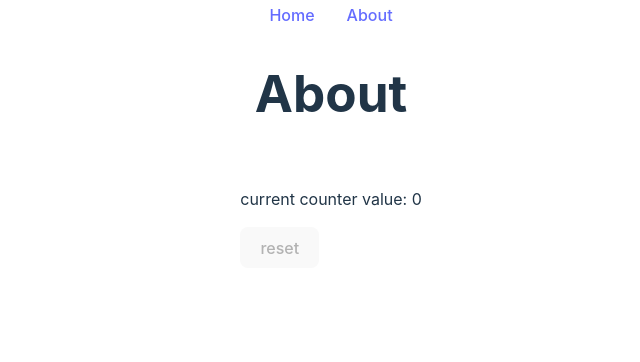
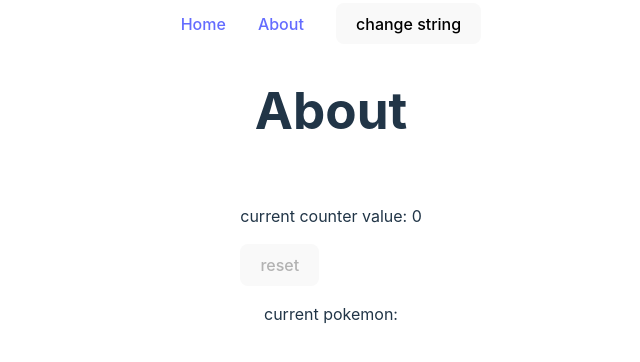
Before and after one commit to JoaoPauloCMarra/OrpheusBind, a React (Vite) app: page /about in a window 1280 px wide. Shown: the top 362 px of the page, without its empty margins (309-949 px from the left). Built offline with nearby package versions, Linux system fonts and the light colour scheme.

Commit message:
more tests and demo

```diff
--- a/src/demo/pages/About.tsx
+++ b/src/demo/pages/About.tsx
@@ -1,17 +1,23 @@
 import React, { FC } from 'react';
 import useCounterStore, { initialState } from '../useCounterStore';
+import usePokemonStore from '../usePokemonStore';
 
 const About: FC = () => {
-  const [state, _, resetState] = useCounterStore();
+  const [counter, _, resetCounter] = useCounterStore();
+  const [pokemon] = usePokemonStore();
 
   return (
     <div className="AboutPage Page">
       <h1>About</h1>
       <div className="CounterReset">
-        <p>current counter value: {state}</p>
-        <button onClick={resetState} disabled={state === initialState}>
+        <p>current counter value: {counter}</p>
+        <button onClick={resetCounter} disabled={counter === initialState}>
           reset
         </button>
+      </div>
+      <div className="MyPokemon">
+        <p>current pokemon:</p>
+        <img src={pokemon.url} alt={pokemon.name} />
       </div>
     </div>
   );
--- a/src/demo/pages/Root.tsx
+++ b/src/demo/pages/Root.tsx
@@ -1,7 +1,19 @@
-import React, { FC } from 'react';
+import React, { FC, useCallback, useEffect } from 'react';
 import { Link, Outlet } from 'react-router-dom';
+import { createStore } from '../../Core';
+
+const vanillaStore = createStore({ initialState: 'vanilla' });
 
 const Root: FC = () => {
+  const onVanillaStateChange = useCallback(() => {
+    vanillaStore.setState('vanilla js store updated...');
+    console.log(`vanilla store value: ${vanillaStore.getState()}`);
+  }, []);
+
+  useEffect(() => {
+    console.log(`vanilla store value: ${vanillaStore.getState()}`);
+  }, []);
+
   return (
     <div>
       <nav className="Nav">
@@ -11,6 +23,9 @@ const Root: FC = () => {
           </li>
           <li>
             <Link to="/about">About</Link>
+          </li>
+          <li>
+            <button onClick={onVanillaStateChange}>change string</button>
           </li>
         </ul>
       </nav>
```
Also changed, not shown: 1 other file (tests, documents, lock files or other folders).
